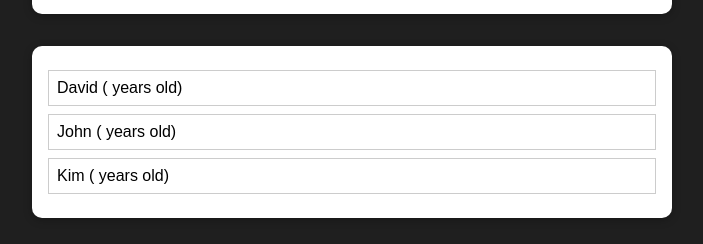
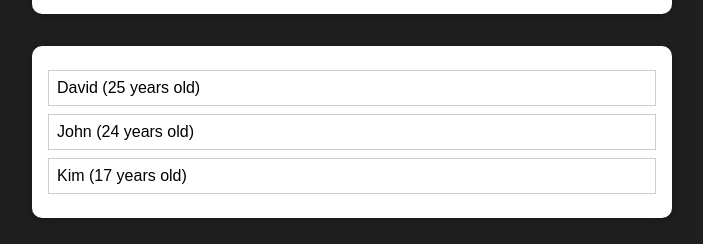
Before and after one commit to David-mwendwa/react-prac, a React (Create React App) app: page / in a window 1280 px wide. Shown: the part 196-440 px from the top of the page, without its empty margins (288-991 px from the left). Built offline with nearby package versions, Linux system fonts and the light colour scheme.

Commit message:
fix: resolve _age_ display on _UsersList_

```diff
--- a/src/components/Users/UsersList.js
+++ b/src/components/Users/UsersList.js
@@ -1,16 +1,17 @@
 import React from 'react';
 import Card from '../UI/Card';
-import classes from './UsersList.module.css';
+import classes from './UsersList.module.css'
 
 const UsersList = ({ users, onDeleteUser }) => {
-  const deleteUserHandler = (id) => onDeleteUser(id);
+
+  const deleteUserHandler = (id) => onDeleteUser(id)
 
   return (
     <Card className={classes.users}>
       <ul>
         {users.map((user) => (
           <li key={user.id} onClick={() => deleteUserHandler(user.id)}>
-            {user.name} ({user.years} years old)
+            {user.name} ({user.age} years old)
           </li>
         ))}
       </ul>
```
